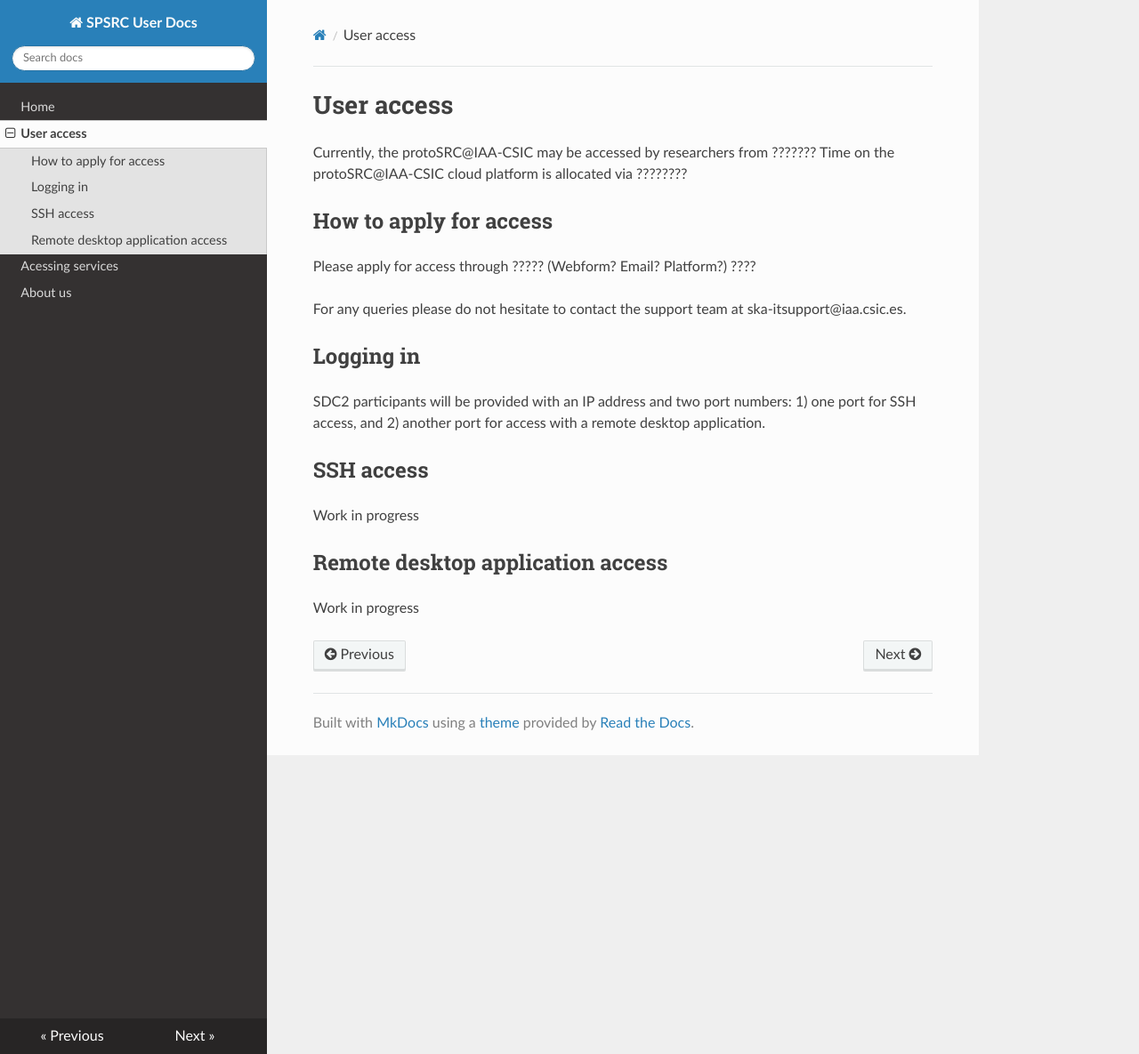
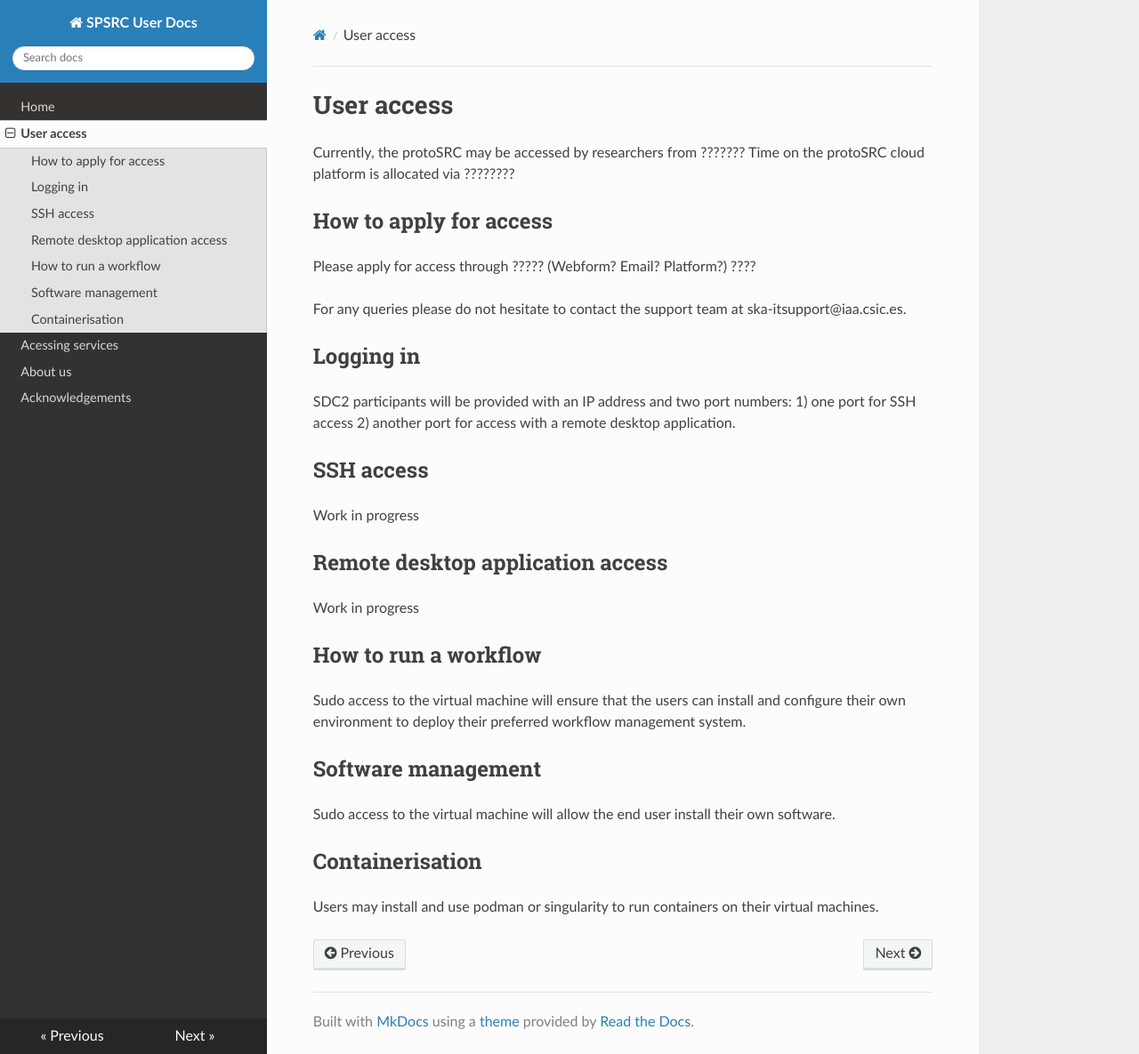
Before and after one commit to espsrc/spsrc_user_docs, an MkDocs documentation site: the page built from docs/user_access.md, in a window 1280 px wide and 1185 px high. Shown: the whole window at 89% size. Built offline with MkDocs 1.6.1, drawn with Linux system fonts in a browser that asks for light colours; nearby versions of some CDN libraries.

Commit message:
add acknowledgements. add badge.

```diff
--- a/docs/user_access.md
+++ b/docs/user_access.md
@@ -1,6 +1,6 @@
 # User access
 
-Currently, the protoSRC@IAA-CSIC may be accessed by researchers from ??????? Time on the protoSRC@IAA-CSIC cloud platform is allocated via ????????
+Currently, the protoSRC may be accessed by researchers from ??????? Time on the protoSRC cloud platform is allocated via ????????
 
 ## How to apply for access
 
@@ -19,3 +21,15 @@ Work in progress
 ## Remote desktop application access
 
 Work in progress
+
+## How to run a workflow
+
+Sudo access to the virtual machine will ensure that the users can install and configure their own environment to deploy their preferred workflow management system.
+
+## Software management
+
+Sudo access to the virtual machine will allow the end user install their own software.
+
+## Containerisation
+
+Users may install and use podman or singularity to run containers on their virtual machines.
--- a/mkdocs.yml
+++ b/mkdocs.yml
@@ -8,6 +8,7 @@ nav:
     - User access: user_access.md
     - Acessing services: services.md
     - About us: about_us.md
+    - Acknowledgements: acknowledgements.md
 
 theme:
     name: readthedocs
```
Also changed, not shown: other parts of docs/user_access.md (+3 -1 lines), README.md (+3 -1 lines), docs/acknowledgements.md (added, +5 -0 lines), docs/tech_specifications.md (+7 -0 lines), docs/index.md (line endings or trailing spaces).
